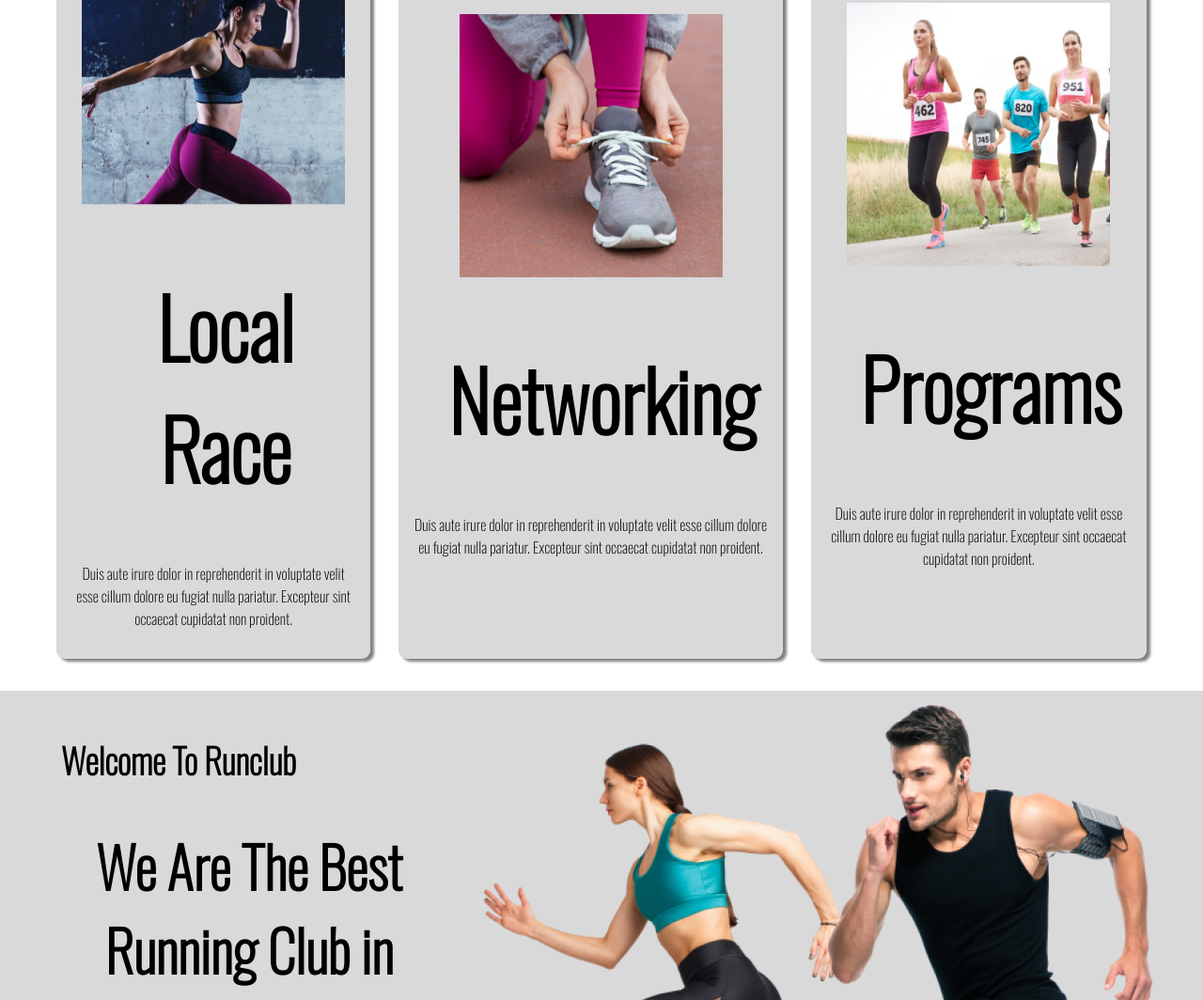
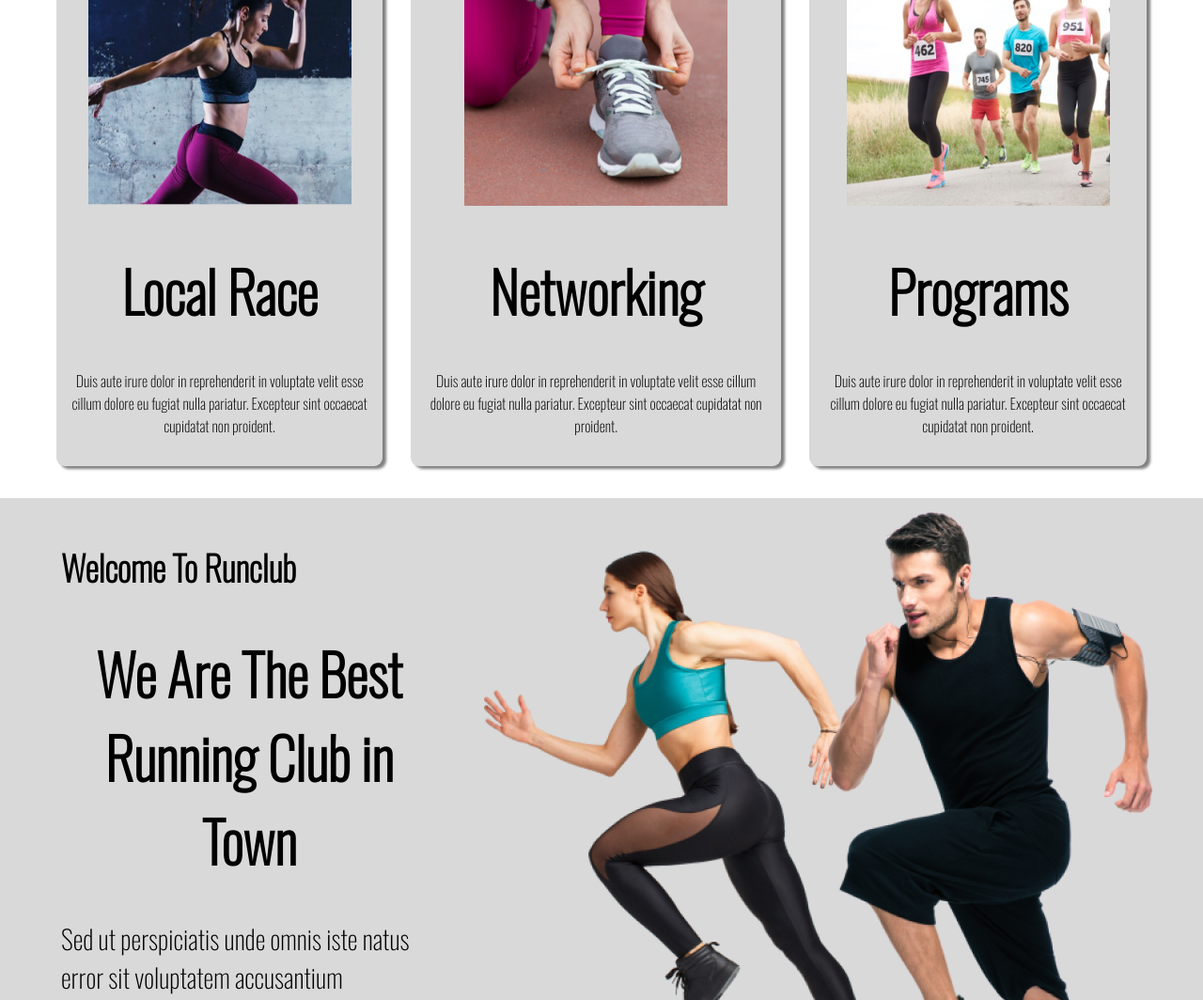
Before and after one commit to MahnoorZaffar/Running-club, a plain HTML site: page index.html in a window 1280 px wide. Shown: the part 1594-2658 px from the top of the page at 94% size. Drawn offline with nearby package versions, Linux system fonts and the light colour scheme.

Commit message:
Update style.css

```diff
--- a/style.css
+++ b/style.css
@@ -95,6 +95,12 @@ li a:hover {
 	border-radius: 9px;
 	box-shadow: gray 4px 3px 3px;
 }
+.box h1 {
+	font-size: 60px;
+	margin-left: 50px;
+  	margin-right: 50px;
+  	font-weight: bolder;
+}
 /*-----------------------------------middle styling-----------------------------------------------------------------*/
 .mid {
 	background-color: #D9D9D9;
```
